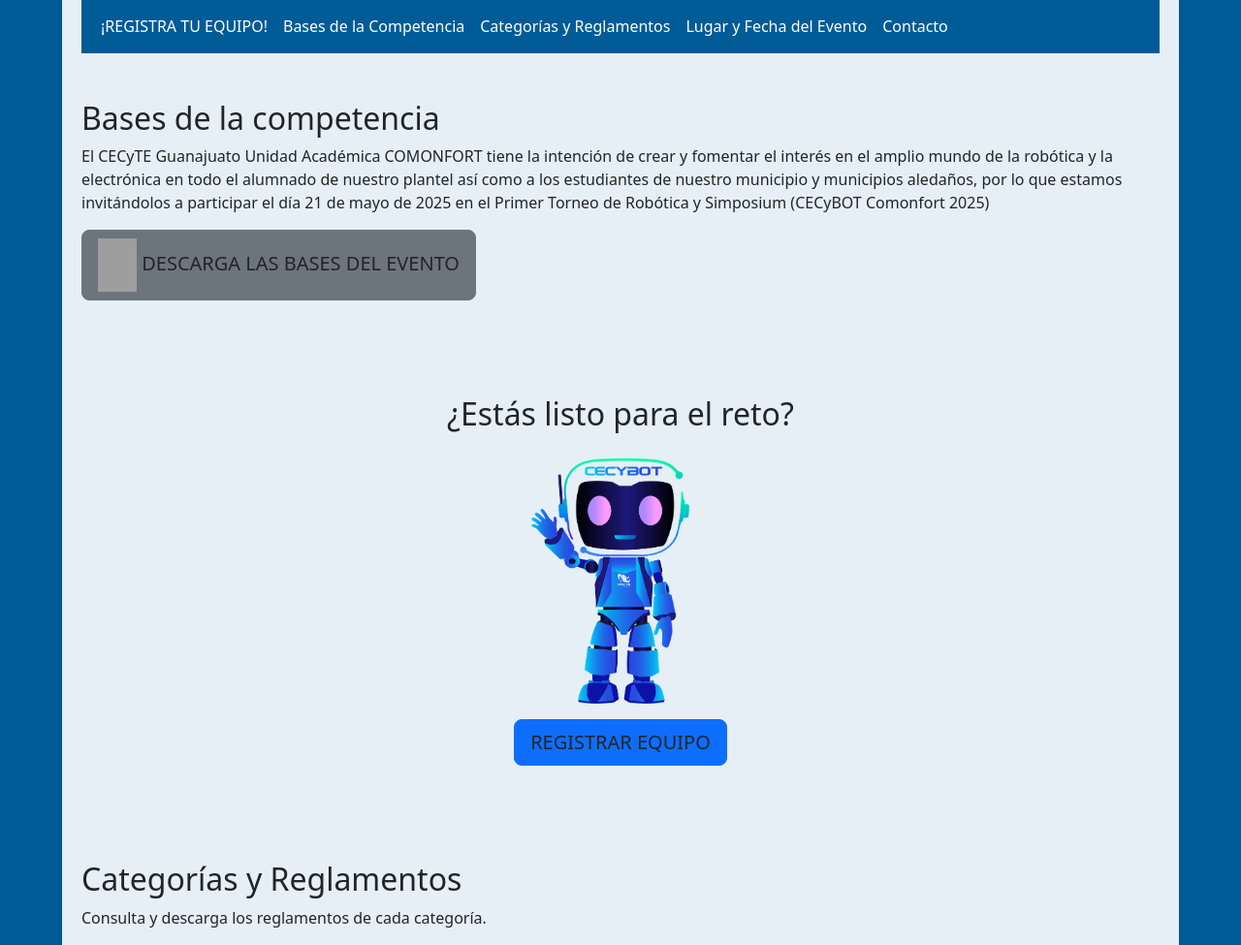
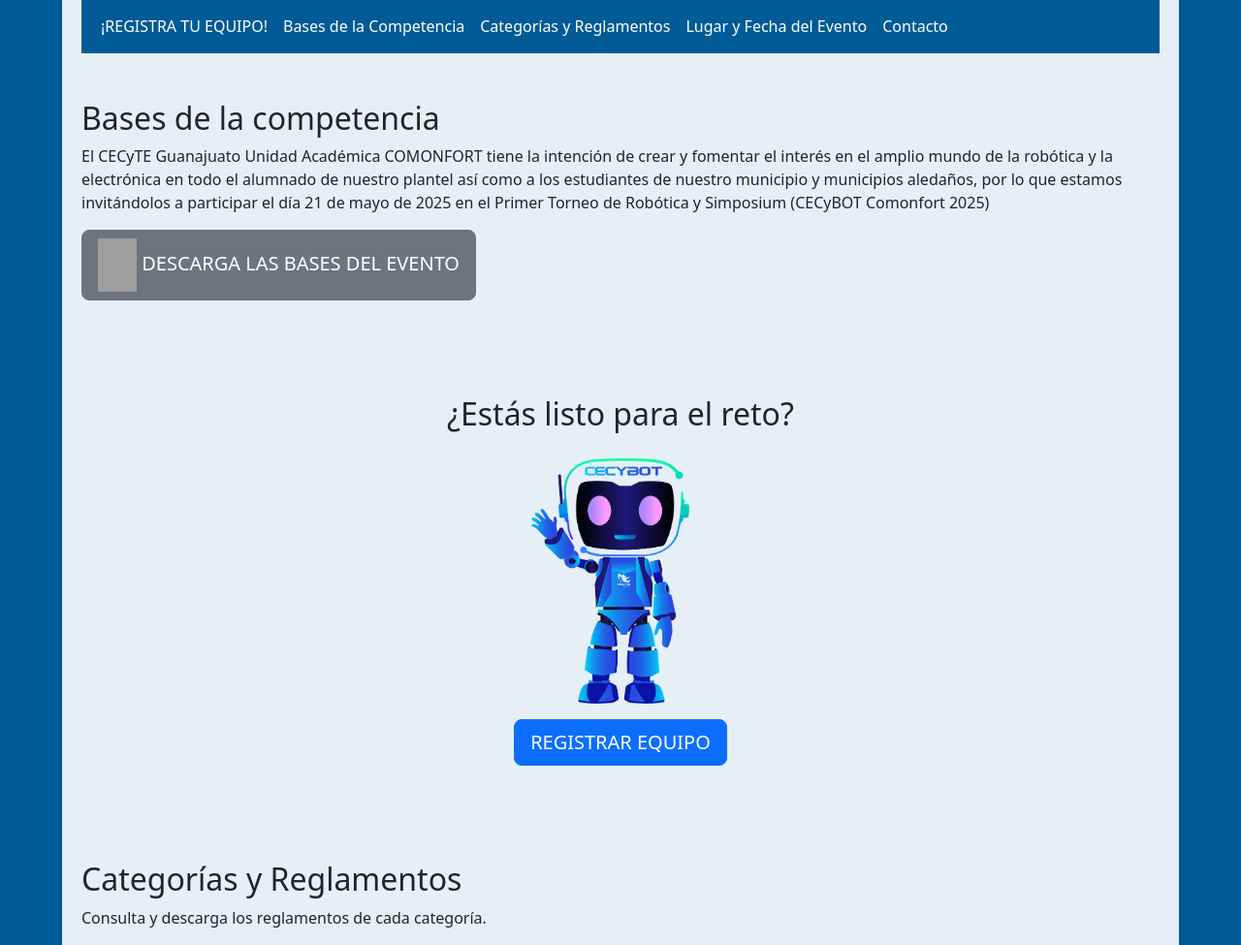
Before and after one commit to ChrisLozano86/cecybot2025, a PHP site: page / in a window 1280 px wide. Shown: the part 440-1415 px from the top of the page at 97% size. Run offline with PHP 8.4, Linux system fonts and the light colour scheme; grey boxes are pictures that could not be loaded.

Commit message:
proyecto-base

```diff
--- a/index.php
+++ b/index.php
@@ -72,7 +72,7 @@
 
       a {
         text-decoration: none !important;
-        color: inherit !important;
+        color: white;
       }
 
       .hero-section {
```
